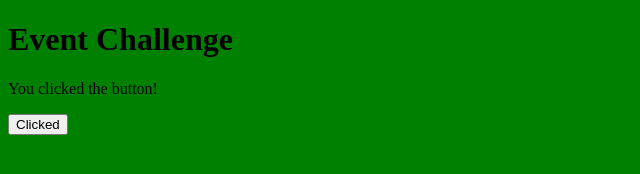
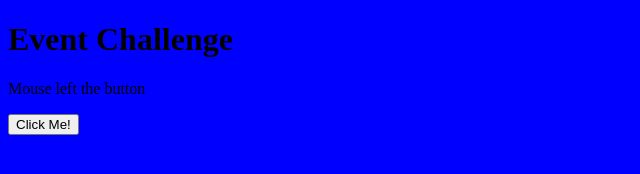
Before and after one commit to ManojKumain/JavaScript-Learning, a plain HTML site: page 06. Events in JS/6.1 Events Assignment/index.html in a window 1280 px wide. Both pictures are taken after a click on the button "Click Me!". Shown: the whole page, without its empty margins (0-640 px from the left). Drawn offline with Linux system fonts and the light colour scheme.

Commit message:
Completed assignment on events in JS

```diff
--- a/06. Events in JS/6.1 Events Assignment/index.html
+++ b/06. Events in JS/6.1 Events Assignment/index.html
@@ -4,6 +4,7 @@
     <meta charset="UTF-8">
     <meta name="viewport" content="width=device-width, initial-scale=1.0">
     <title>Events In JS</title>
+    <link rel="stylesheet" href="style.css">
 </head>
 <body>
     <h1 id="heading">Event Challenge</h1>
--- a/06. Events in JS/6.1 Events Assignment/script.js
+++ b/06. Events in JS/6.1 Events Assignment/script.js
@@ -1,10 +1,28 @@
 // const heading = document.getElementById(heading);
 const btn = document.querySelector("#react-btn")
 const para = document.querySelector("#status");
+
+
 
 btn.addEventListener("click", function () {
     btn.textContent = "Clicked";
     document.body.style.backgroundColor = "green";
     para.textContent = "You clicked the button!"
+})
 
+btn.addEventListener("dblclick", function() {
+    btn.textContent = "Double Clicked";
+    document.body.style.backgroundColor = "red";
+    para.textContent = "You double-clicked the button!";
 })
+
+btn.addEventListener("mouseover", function() {
+    document.body.style.backgroundColor = "orange" ;
+    para.textContent = "Hovering...";
+})
+
+btn.addEventListener("mouseout", function(){
+    document.body.style.backgroundColor = 'blue';
+    para.textContent = "Mouse left the button"
+    btn.textContent = "Click Me!"
+})
--- /dev/null
+++ b/06. Events in JS/6.1 Events Assignment/style.css
@@ -0,0 +1,3 @@
+body, button {
+    transition: all 0.3s ease;
+}
```
